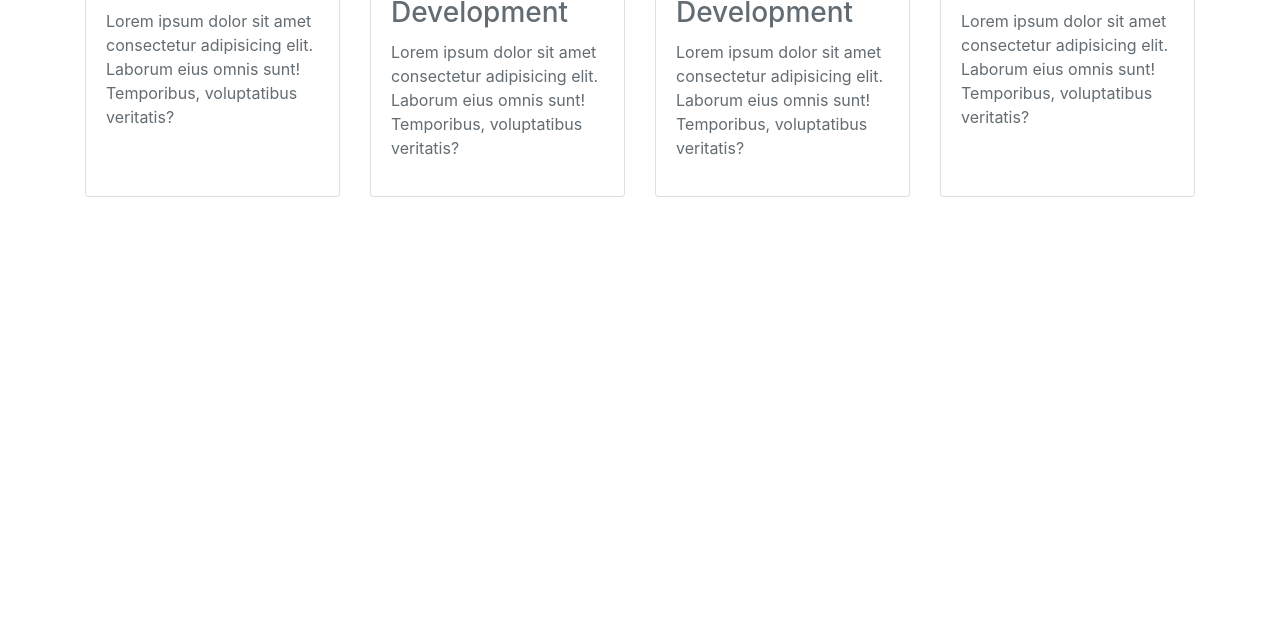
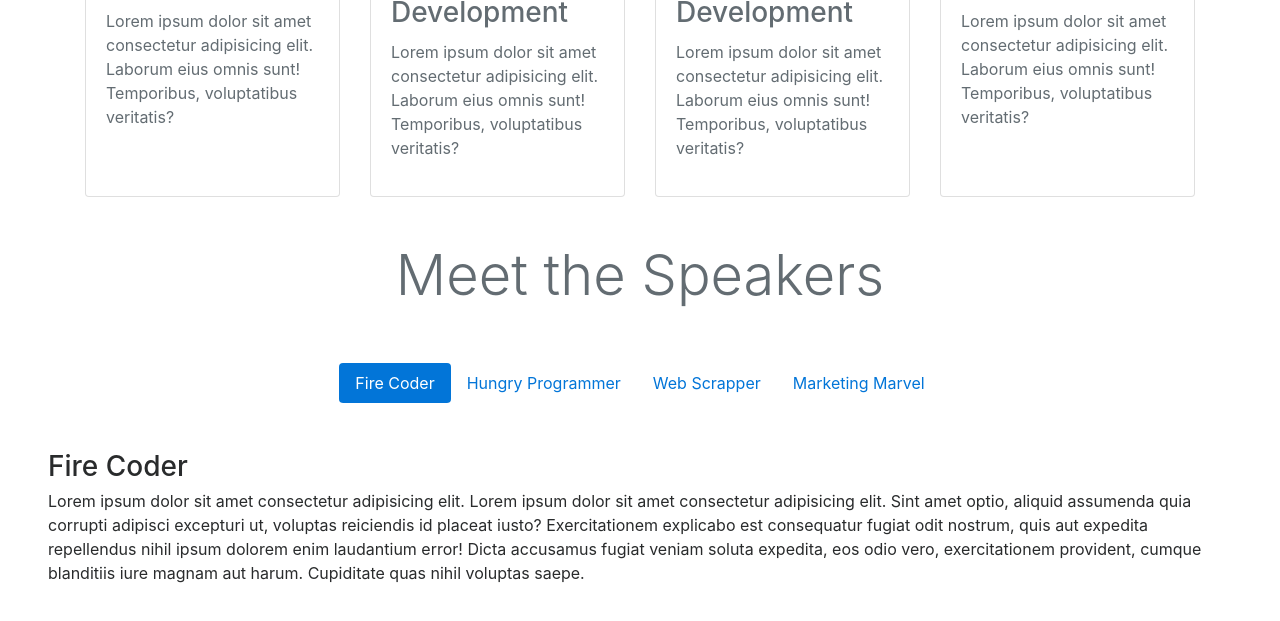
Before and after one commit to ChaitanyaVSH/BootStrap, a plain HTML site: page jumbotrons.html in a window 1280 px wide. Shown: the part 615-1236 px from the top of the page. Before the commit the page ends 812 px from the top, so only its background shows below. Drawn offline with nearby package versions, Linux system fonts and the light colour scheme; a script that the page names is missing.

Commit message:
Learned BootStrap Navs, tabbed-content with IDs and NAVS.

```diff
--- a/jumbotrons.html
+++ b/jumbotrons.html
@@ -9,12 +9,6 @@
     <link rel="stylesheet" href="https://maxcdn.bootstrapcdn.com/bootstrap/4.0.0-alpha.6/css/bootstrap.min.css" integrity="sha384-rwoIResjU2yc3z8GV/NPeZWAv56rSmLldC3R/AZzGRnGxQQKnKkoFVhFQhNUwEyJ" crossorigin="anonymous">
     <title>Jumbotrons</title>
     <style>
-
-    a {
-        color: white;
-        text-decoration: underline;
-    }
-
     .img-reinvent {
         width: 30px;
         height: 30px;
@@ -115,6 +109,41 @@
         </div>
     </div>
 
+    <h2 class="display-4 text-center py-5 text-muted">
+        Meet the Speakers
+    </h2>
+
+    <!-- BootStrap navs are highly used to create the tabbed content
+        https://getbootstrap.com/docs/4.0/components/navs/
+     -->
+    <nav class="nav nav-pills justify-content-center flex-column flex-md-row px-5 ">
+        <a href="#coder" class="nav-link active" data-toggle="tab">Fire Coder</a>
+        <a href="#prog" class="nav-link" data-toggle="tab">Hungry Programmer</a>
+        <a href="#scrap" class="nav-link" data-toggle="tab">Web Scrapper</a>
+        <a href="#marvel" class="nav-link" data-toggle="tab">Marketing Marvel</a>
+    </nav>
+
+    <div class="tab-content px-5 py-5">
+        <div class="tab-pane active" id="coder">
+            <h3>Fire Coder</h3>
+            <p>Lorem ipsum dolor sit amet consectetur adipisicing elit. Lorem ipsum dolor sit amet consectetur adipisicing elit. Sint amet optio, aliquid assumenda quia corrupti adipisci excepturi ut, voluptas reiciendis id placeat iusto? Exercitationem explicabo est consequatur fugiat odit nostrum, quis aut expedita repellendus nihil ipsum dolorem enim laudantium error! Dicta accusamus fugiat veniam soluta expedita, eos odio vero, exercitationem provident, cumque blanditiis iure magnam aut harum. Cupiditate quas nihil voluptas saepe.</p>
+        </div>
+
+        <div class="tab-pane" id="prog">
+            <h3>Hungry Programmer</h3>
+            <p>Lorem ipsum dolor sit amet consectetur adipisicing elit. Dicta accusamus fugiat veniam soluta expedita, eos odio vero, exercitationem provident, cumque blanditiis iure magnam aut harum. Cupiditate quas Lorem ipsum dolor sit amet consectetur adipisicing elit. Nam, quas voluptate, cumque saepe ipsum voluptates accusantium quo repellendus deleniti qui nostrum facilis dolorum quod repudiandae perspiciatis voluptas numquam excepturi? Inventore aliquam sequi amet facilis maiores hic, soluta nemo voluptatum reprehenderit doloremque itaque deleniti? Omnis consequuntur fuga illum porro nihil adipisci! nihil voluptas saepe.</p>
+        </div>
+
+        <div class="tab-pane" id="scrap">
+            <h3>Web Scrapper</h3>
+            <p>Lorem Lorem ipsum dolor sit amet consectetur adipisicing elit. Odit libero nulla ipsa eos aliquam consequuntur delectus vitae iste culpa numquam dolore non, provident sunt unde natus laudantium magnam doloribus iusto est illum, ipsum itaque fugiat fugit. Accusamus, ea dolore? Consectetur laborum iusto rem dolorem incidunt expedita minus explicabo perspiciatis voluptas? ipsum dolor sit amet consectetur adipisicing elit. Dicta accusamus fugiat veniam soluta expedita, eos odio vero, exercitationem provident, cumque blanditiis iure magnam aut harum. Cupiditate quas nihil voluptas saepe.</p>
+        </div>
+
+        <div class="tab-pane" id="marvel">
+            <h3>Marketing Marvel</h3>
+            <p>Lorem ipsum dolor sit amet consectetur, adipisicing elit. Vitae dolores ut, facilis in, quo soluta tempore molestiae quasi modi enim illo libero qui numquam. Quis placeat itaque eligendi expedita, nobis recusandae ducimus esse sunt quae deserunt quia voluptatibus facere vero voluptas beatae accusamus eum similique. Iure praesentium voluptas impedit quam quo omnis unde alias nisi minus voluptatum? Quo, architecto libero. Lorem ipsum dolor sit amet consectetur adipisicing elit. Dicta accusamus fugiat veniam soluta expedita, eos odio vero, exercitationem provident, cumque blanditiis iure magnam aut harum. Cupiditate quas nihil voluptas saepe.</p>
+        </div>
+    </div>
 
 
     <!-- jQuery first, then Tether, then Bootstrap JS. -->
```
